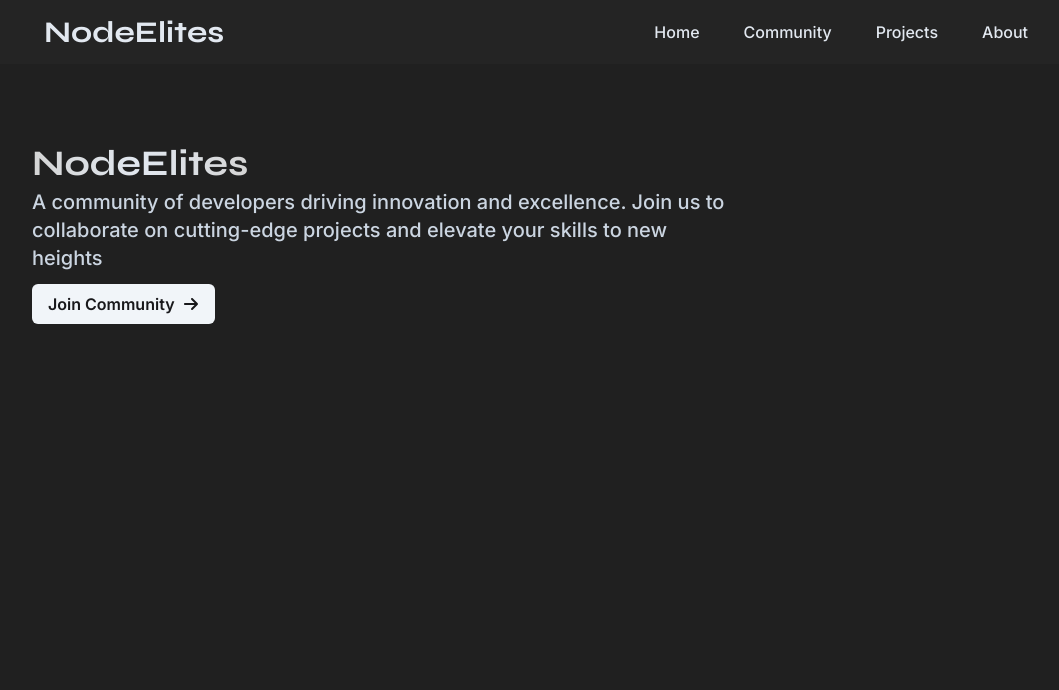
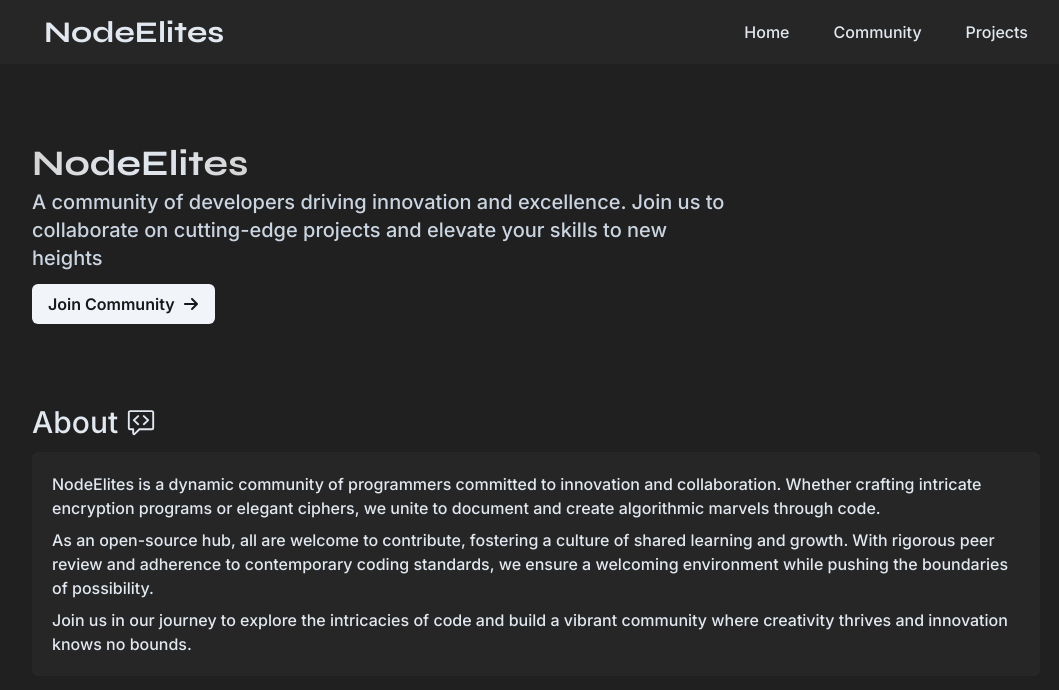
Before and after one commit to NodeElites/nodeelites.github.io, a Next.js app: page / in a window 1280 px wide. Shown: the top 690 px of the page, without its empty margins (104-1163 px from the left). Built offline with nearby package versions, Linux system fonts and the light colour scheme.

Commit message:
NodeElites

```diff
--- a/app/page.js
+++ b/app/page.js
@@ -1,10 +1,12 @@
 import Hero from '@/components/Home/Hero'
+import Introduction from '@/components/Home/Introduction'
 import React from 'react'
 
 const Home = () => {
   return (
     <div>
       <Hero />
+      <Introduction />
     </div>
   )
 }
--- a/app/style.css
+++ b/app/style.css
@@ -3,7 +3,7 @@ body{
 }
 
 .wrapper{
-    background: #242424;
+    background: #262626;
 }
 
 .card{
--- a/components/Home/Hero.jsx
+++ b/components/Home/Hero.jsx
@@ -12,7 +12,7 @@ const Hero = () => {
 
   return (
     <main className="flex justify-center items-center w-full">
-      <div className="flex flex-col justify-center items-center gap-1 px-2 py-20 w-[95vw] lg:w-[80vw]">
+      <div className="flex flex-col justify-center items-center gap-1 px-2 mt-20 w-[95vw] lg:w-[80vw]">
         <h1 className="text-4xl font-bold text-slate-200 text-center heading self-start">
           <p className={syne.className}>{heading}</p>
         </h1>
--- /dev/null
+++ b/components/Home/Introduction.jsx
@@ -0,0 +1,28 @@
+import React from "react";
+import { Syne } from "next/font/google";
+import { GoCodeReview } from "react-icons/go";
+import Link from "next/link";
+
+const syne = Syne({ subsets: ["latin"] });
+
+const Introduction = () => {
+    const heading = "About";
+    const desc1 = "NodeElites is a dynamic community of programmers committed to innovation and collaboration. Whether crafting intricate encryption programs or elegant ciphers, we unite to document and create algorithmic marvels through code.";
+    const desc2 = "As an open-source hub, all are welcome to contribute, fostering a culture of shared learning and growth. With rigorous peer review and adherence to contemporary coding standards, we ensure a welcoming environment while pushing the boundaries of possibility."
+    const desc3 = "Join us in our journey to explore the intricacies of code and build a vibrant community where creativity thrives and innovation knows no bounds."
+
+    return (
+        <main className="flex justify-center items-center w-full">
+            <div className="flex flex-col justify-center items-center gap-3 px-2 mt-20 w-[95vw] lg:w-[80vw]">
+                <h1 className="flex gap-2 text-3xl font-medium text-slate-200 self-start items-center">{heading} <p><GoCodeReview /></p></h1>
+               <div className="flex flex-col justify-center items-center gap-2 p-5 rounded-md wrapper">
+                <h1 className="font-medium text-slate-200 self-start">{desc1}</h1>
+                <h1 className="font-medium text-slate-200 self-start">{desc2}</h1>
+                <h1 className="font-medium text-slate-200 self-start">{desc3}</h1>
+               </div>
+            </div>
+        </main>
+    );
+};
+
+export default Introduction;
--- a/components/Navbar.jsx
+++ b/components/Navbar.jsx
@@ -32,10 +32,6 @@ const Navbar = () => {
     },
     {
       name: "Projects",
-      url: "",
-    },
-    {
-      name: "About",
       url: "",
     },
   ];
```
